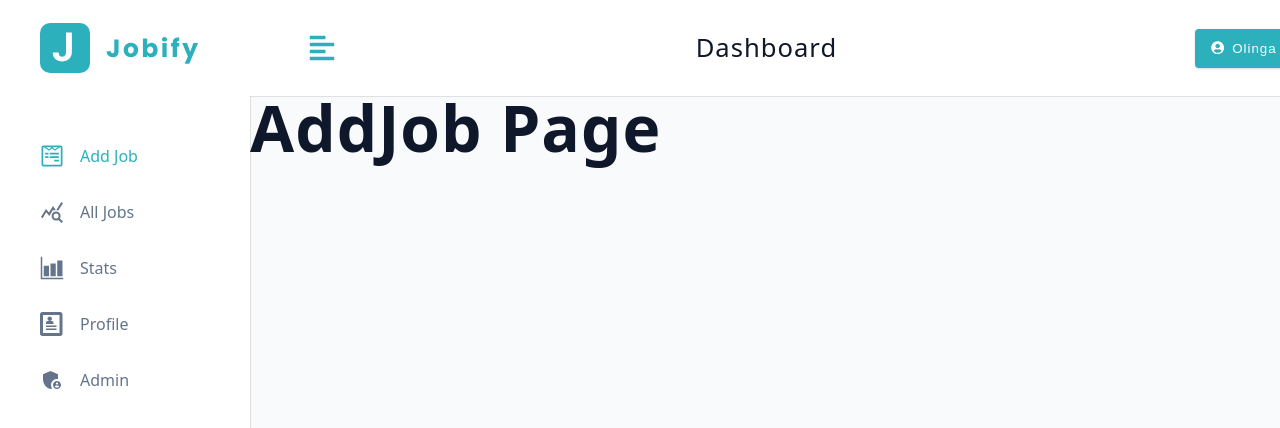
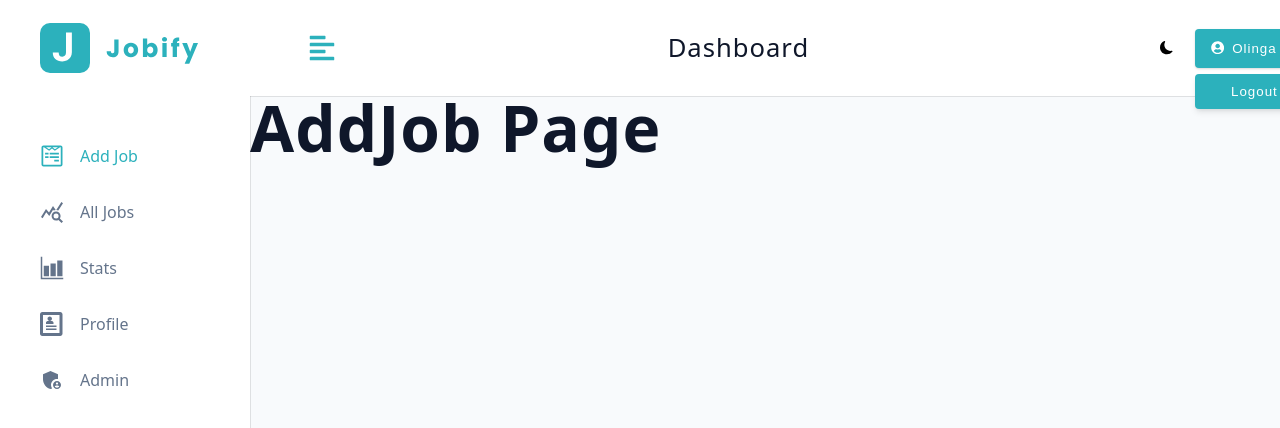
Before and after one commit to GeorgetteOlinga/MERN-JOBIFY-SKILLSBUILD, a React (Vite) app in the folder client/: page /dashboard in a window 1280 px wide. Shown: the top 428 px of the page. Built offline with nearby package versions, Linux system fonts and the light colour scheme.

Commit message:
ThemeToggle  component

```diff
--- a/client/src/components/LogoutContainer.jsx
+++ b/client/src/components/LogoutContainer.jsx
@@ -4,7 +4,7 @@
 import { useDashboardContext } from "../pages/DashboardLayout";
 
 const logoutContainer = () => {
-    const [showLogout, setShowLogout] = useState (false);
+    const [showLogout, setShowLogout] = useState (true);
     const {user, logoutUser} = useDashboardContext();
 
     console.log('[user]',user)
--- a/client/src/components/Navbar.jsx
+++ b/client/src/components/Navbar.jsx
@@ -3,6 +3,7 @@
 import Logo from "./Logo";
 import { useDashboardContext } from "../pages/DashboardLayout";
 import LogoutContainer from "./LogoutContainer";
+import ThemeToggle from "./ThemeToggle";
 
 const Navbar = () => {
   const { toggleSidebar } = useDashboardContext();
@@ -17,6 +18,7 @@
           <h4 className="logo-text">dashboard</h4>
         </div>
         <div className="btn-container">
+          <ThemeToggle/>
           <LogoutContainer />
         </div>
       </div>
--- /dev/null
+++ b/client/src/components/ThemeToggle.jsx
@@ -0,0 +1,19 @@
+import { BsFillSunFill, BsFillMoonFill } from "react-icons/bs";
+import Wrapper from "../assets/wrappers/ThemeToggle";
+import { useDashboardContext } from "../pages/DashboardLayout";
+
+const ThemeToggle = () => {
+const {isDarkTheme, toggleDarkTheme} = useDashboardContext()
+
+
+  return ( <Wrapper onClick={toggleDarkTheme}>
+    {isDarkTheme ? (
+       < BsFillSunFill className="toggle-icon" />
+    ) : (
+    <BsFillMoonFill/>
+    )}
+  </Wrapper>
+ );
+
+    };
+export default ThemeToggle;
```
